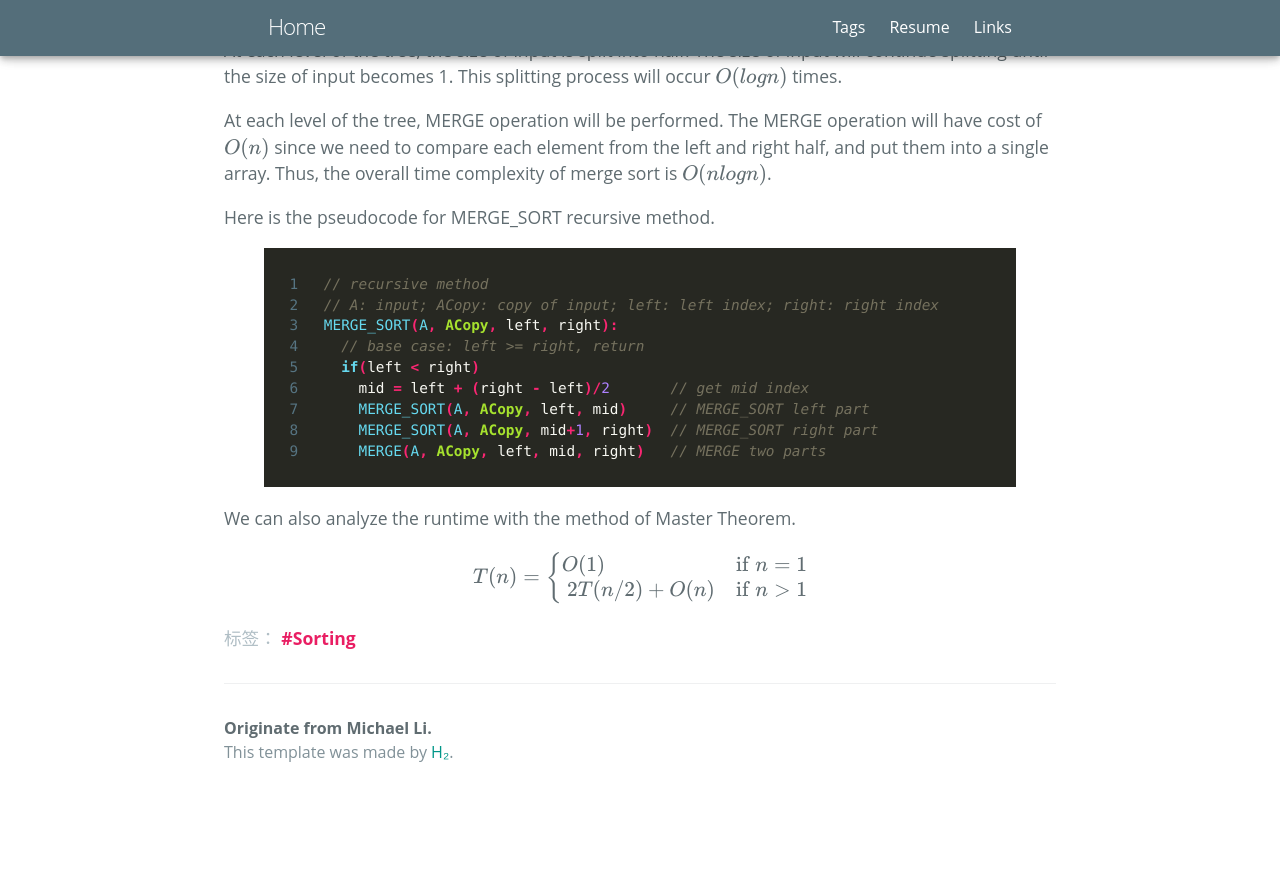
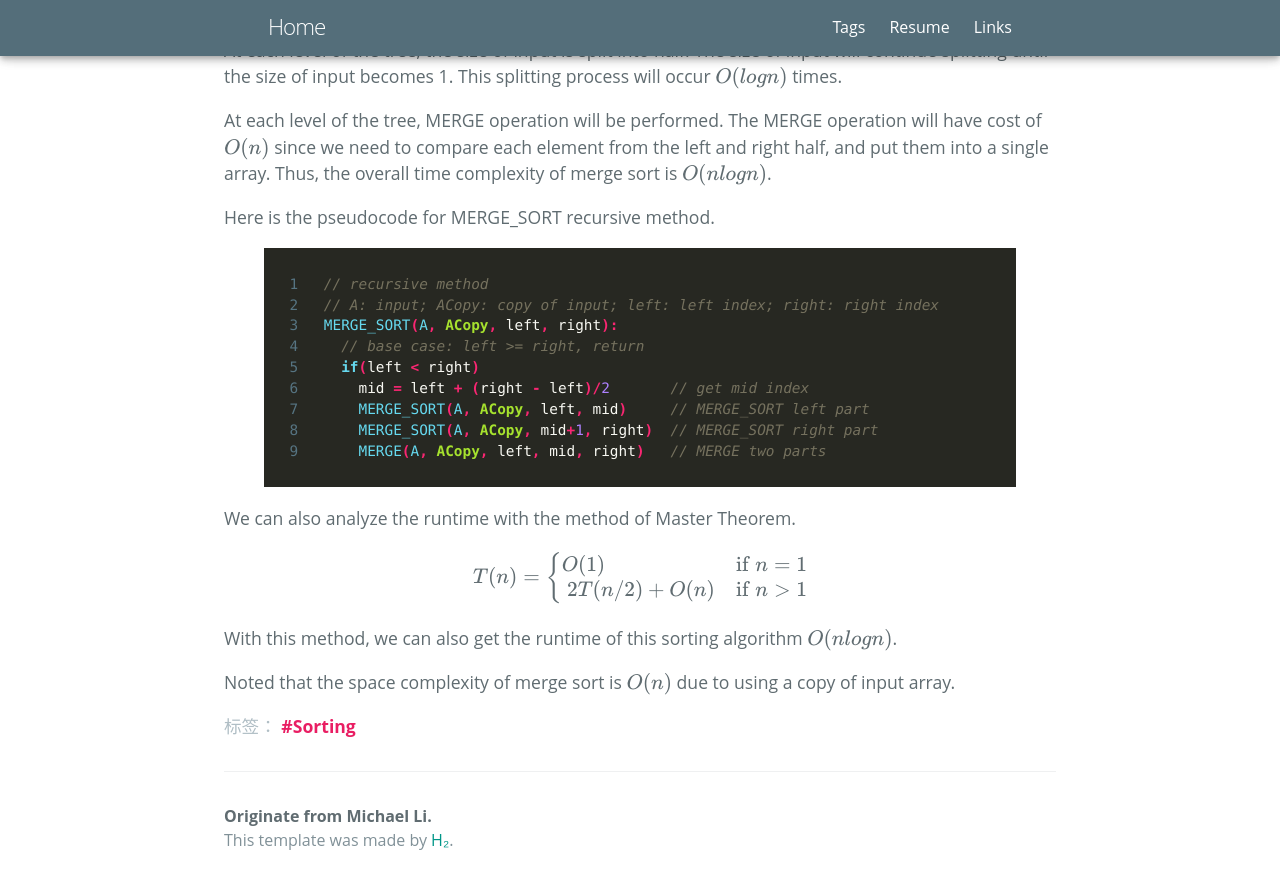
Before and after one commit to zl323/zl323.github.io, a Jekyll site: the page built from _posts/2020-05-13-Merge-Sort.md, in a window 1280 px wide and 900 px high, scrolled down 1025 px. Shown: the top 889 px of the window. Built offline with Jekyll 4.4.1, drawn with Linux system fonts in a browser that asks for light colours; some web fonts are replaced; formulas are drawn with MathJax 3; before the commit the page ends 1837 px from its top, so only the background shows below that.

Commit message:
edit merge sort

```diff
--- a/_posts/2020-05-13-Merge-Sort.md
+++ b/_posts/2020-05-13-Merge-Sort.md
@@ -34,3 +34,6 @@ T(n) =
     2T(n/2)+O(n) &\text{if } n>1
   \end{cases}
 \\]
+With this method, we can also get the runtime of this sorting algorithm $O(nlogn)$.
+
+Noted that the space complexity of merge sort is $O(n)$ due to using a copy of input array.
```
